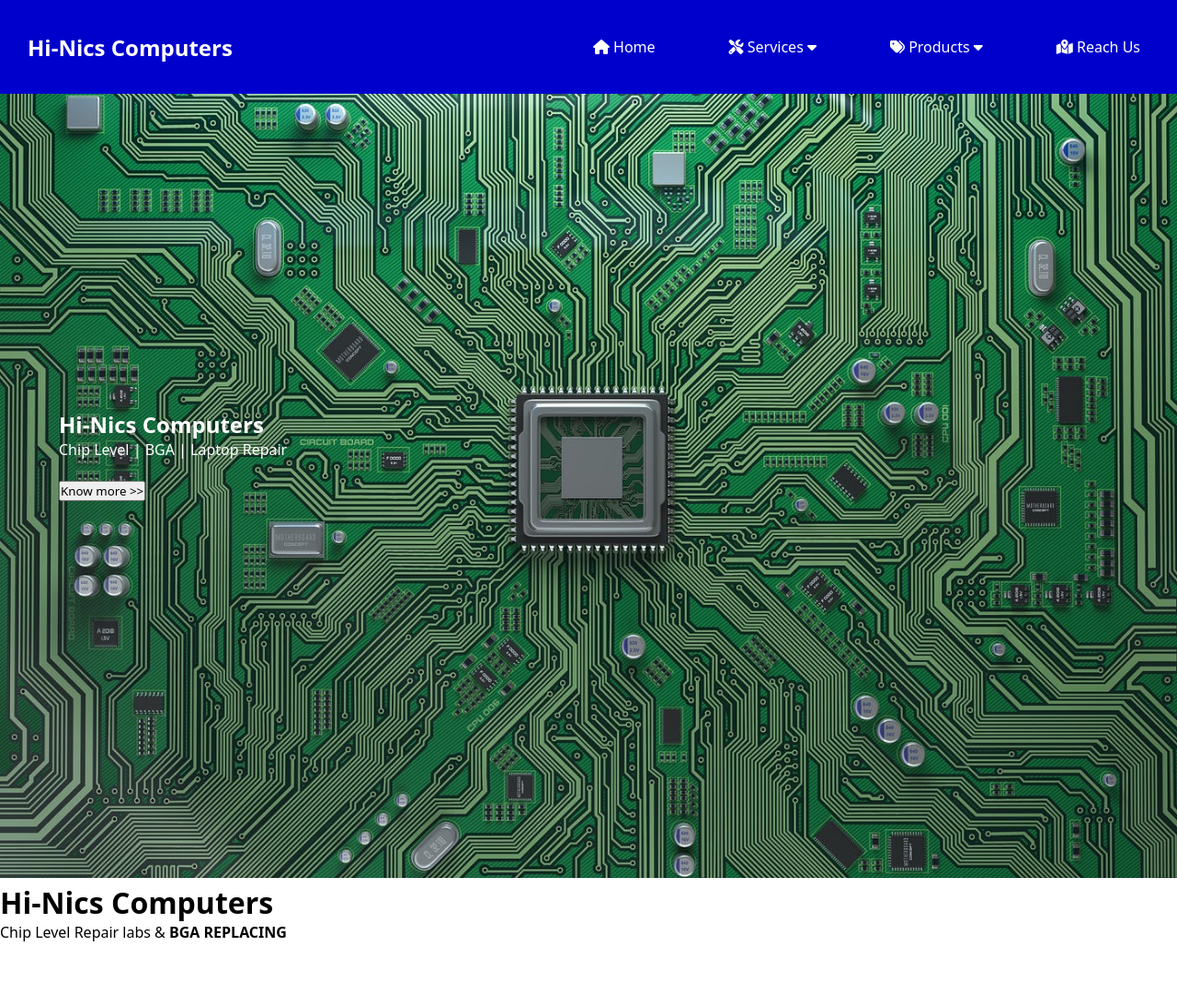
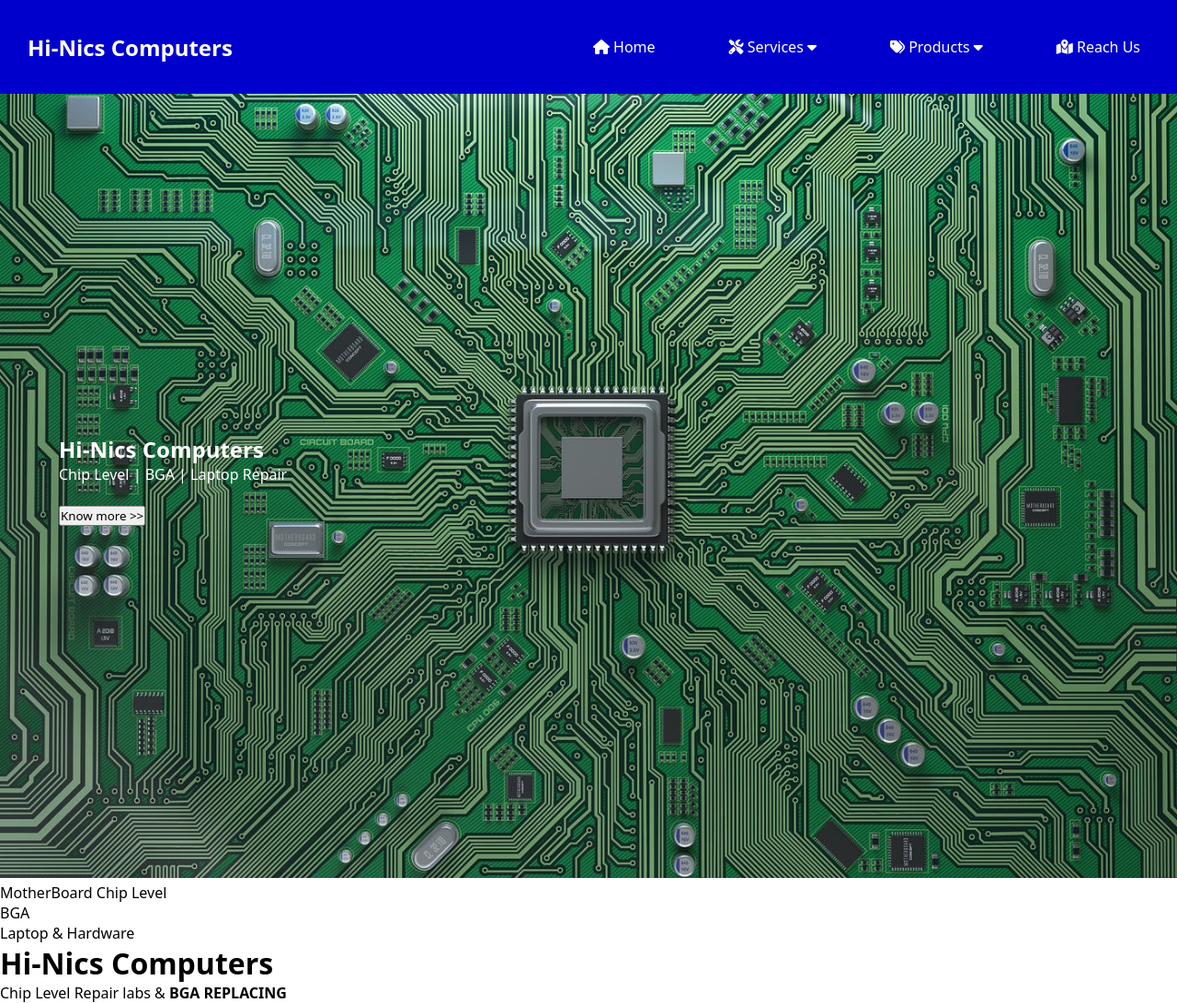
Before and after one commit to GuntuDurgaSaiPrasad/Hi-Nics-Computers, a plain HTML site: page index.html in a window 1280 px wide. Shown: the whole page at 92% size. Before the commit the page ends 1025 px from the top, so only its background shows below. Drawn offline with Linux system fonts and the light colour scheme; files that its build step writes are made by us from their sources.

Commit message:
Update 2 index.html

```diff
--- a/index.html
+++ b/index.html
@@ -5,11 +5,11 @@
     <meta name="viewport" content="width=device-width, initial-scale=1.0">
     <title>Hi-Nics Computers</title>
     <link rel="icon" href="/img/hinics.jpeg" type="icon">
-    <link rel="stylesheet" href="style.css">
+    <link rel="stylesheet" href="/css/style.css">
     <link rel="stylesheet" href="https://cdnjs.cloudflare.com/ajax/libs/font-awesome/6.5.2/css/all.min.css"/>
 </head>
 
-<body>
+<body class="page">
     <!-- Navbar -->
     <nav>
         <a href="index.html"><h1>Hi-Nics Computers</h1></a>
@@ -25,11 +25,24 @@
 
     <section id="BG">
         <img src="img/chip.jpg" alt="">
+
+    <div class="chipleval">
+        <ul>
+            <li class="one">MotherBoard Chip Level</li>
+            <li class="two">BGA</li>
+            <li class="three">Laptop & Hardware</li>
+        </ul>
+
+    </div>
+
+    <div1>
             <div class="ps">
                 <h1>Hi-Nics Computers</h1>
                 <p>Chip Level |  BGA | Laptop Repair</p><br>
                 <button href="services.html"> Know more >> </button>
             </div>
+    </div1>
+
 
     </section>
 
@@ -42,8 +55,11 @@
 
 
     <!-- Reach Us -->
+    <div class="footer">
         <h1>Hi-Nics Computers</h1>
         <p>Chip Level Repair labs & <b>BGA REPLACING</b></p>
+    </div>
+
 
 
 
@@ -54,3 +70,10 @@
 
 </body>
 </html>
+
+
+
+
+
+</body>
+</html>
```
Lines whose indentation alone changed are shown as unchanged.
